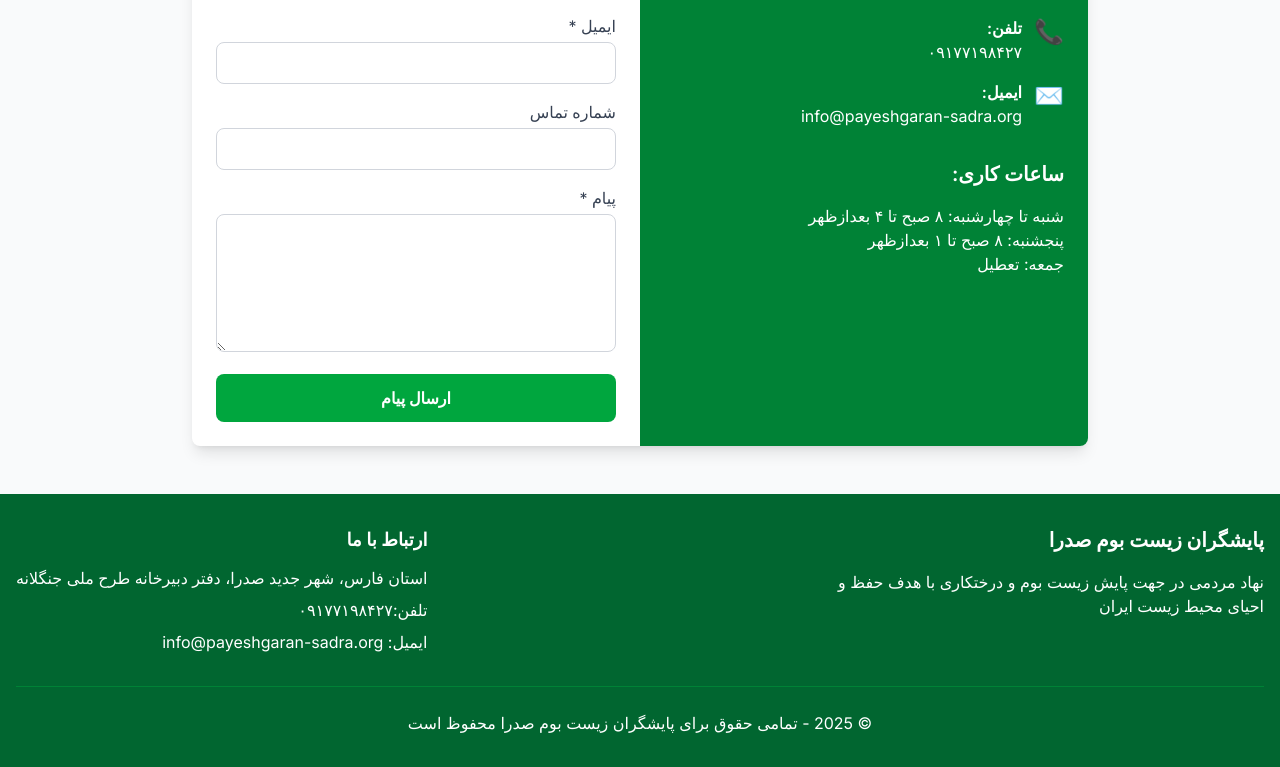
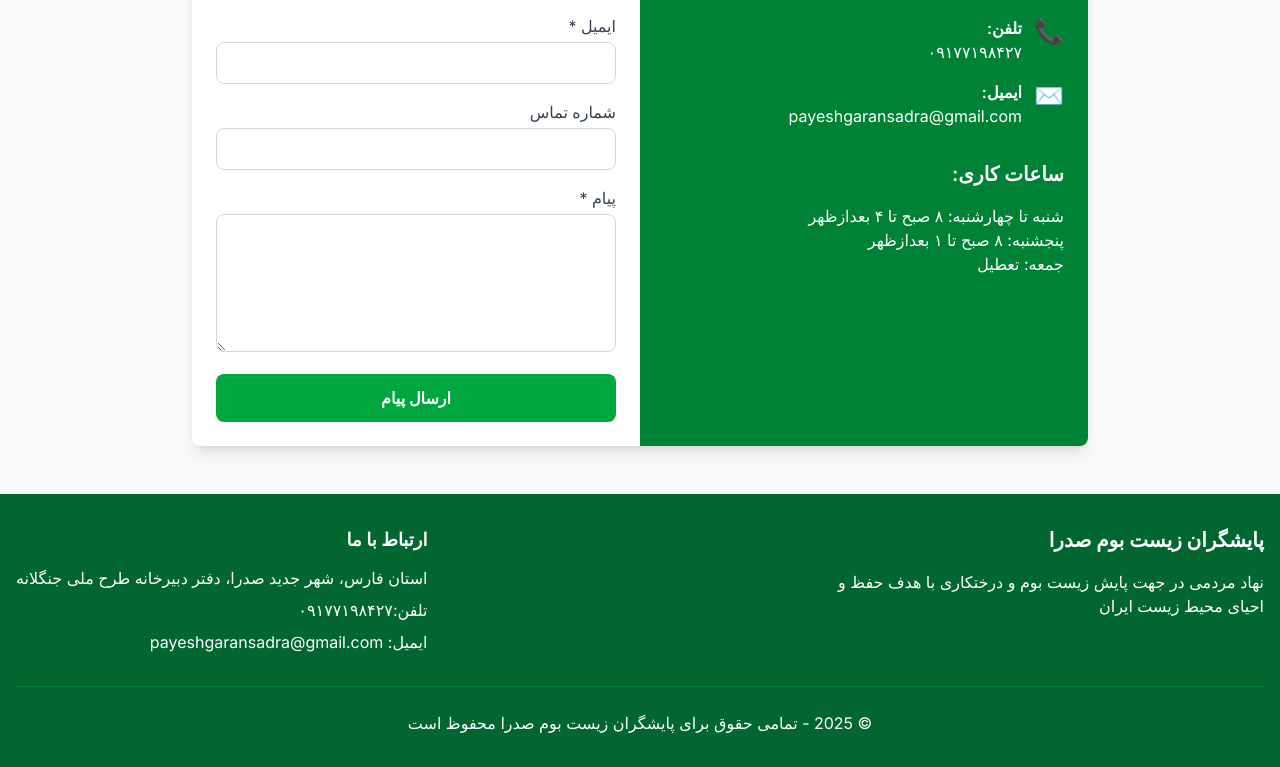
Before and after one commit to FuadModaresi/Payeshgaran, a Next.js app: page /contact in a window 1280 px wide. Shown: the part 356-1123 px from the top of the page. Built offline with nearby package versions, Linux system fonts and the light colour scheme.

Commit message:
Changeed Email address

```diff
--- a/src/app/contact/page.tsx
+++ b/src/app/contact/page.tsx
@@ -74,7 +74,7 @@ const ContactPage = () => {
                   <div className="text-2xl ml-3">✉️</div>
                   <div>
                     <p className="font-semibold">ایمیل:</p>
-                    <p>info@payeshgaran-sadra.org</p>
+                    <p>payeshgaransadra@gmail.com</p>
                   </div>
                 </div>
               </div>
--- a/src/app/page.tsx
+++ b/src/app/page.tsx
@@ -25,7 +25,7 @@ export default function Home() {
               src="/images/logo.png"
               alt="لوگوی پایشگران زیست بوم صدرا"
               fill
-              style={{ objectFit: 'contain' }}
+              style={{ objectFit: 'contain'}}
             />
           </div>
           <h1 className="text-4xl md:text-5xl lg:text-6xl font-bold mb-6">پایشگران زیست بوم صدرا</h1>
--- a/src/components/Footer.tsx
+++ b/src/components/Footer.tsx
@@ -13,7 +13,7 @@ const Footer = () => {
             <h4 className="text-lg font-semibold mb-3">ارتباط با ما</h4>
             <p className="mb-2">استان فارس، شهر جدید صدرا، دفتر دبیرخانه طرح ملی جنگلانه</p>
             <p className="mb-2">تلفن:۰۹۱۷۷۱۹۸۴۲۷</p>
-            <p className="mb-2">ایمیل: info@payeshgaran-sadra.org</p>
+            <p className="mb-2">ایمیل: payeshgaransadra@gmail.com</p>
           </div>
         </div>
         <div className="border-t border-green-700 mt-6 pt-6 text-center">
```
